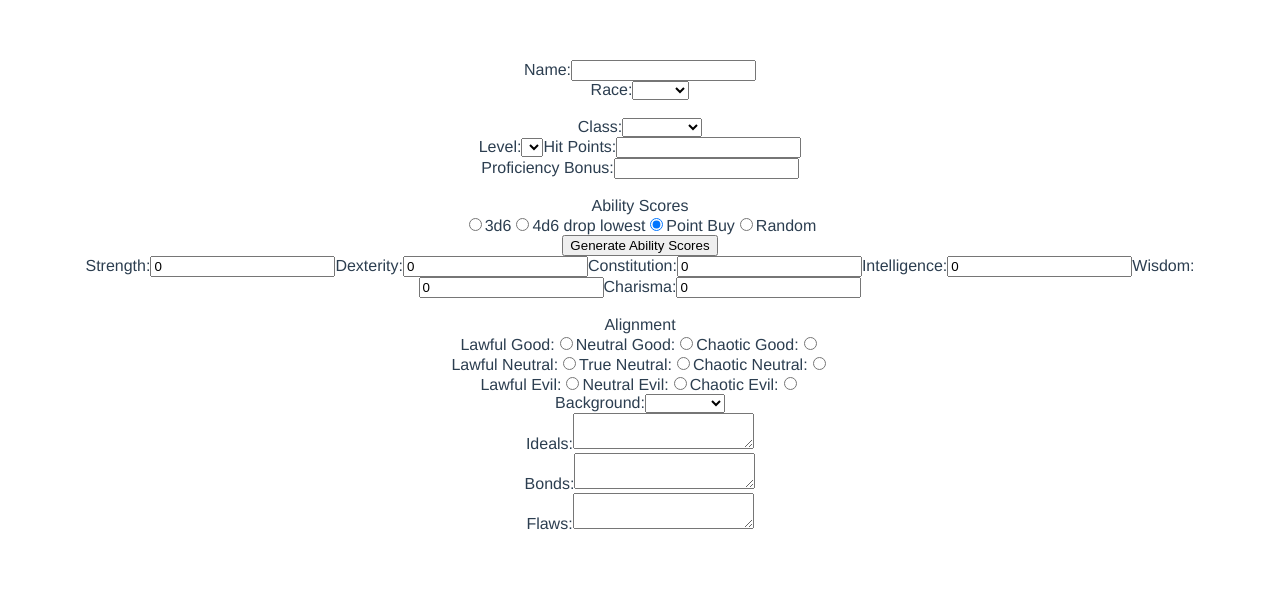
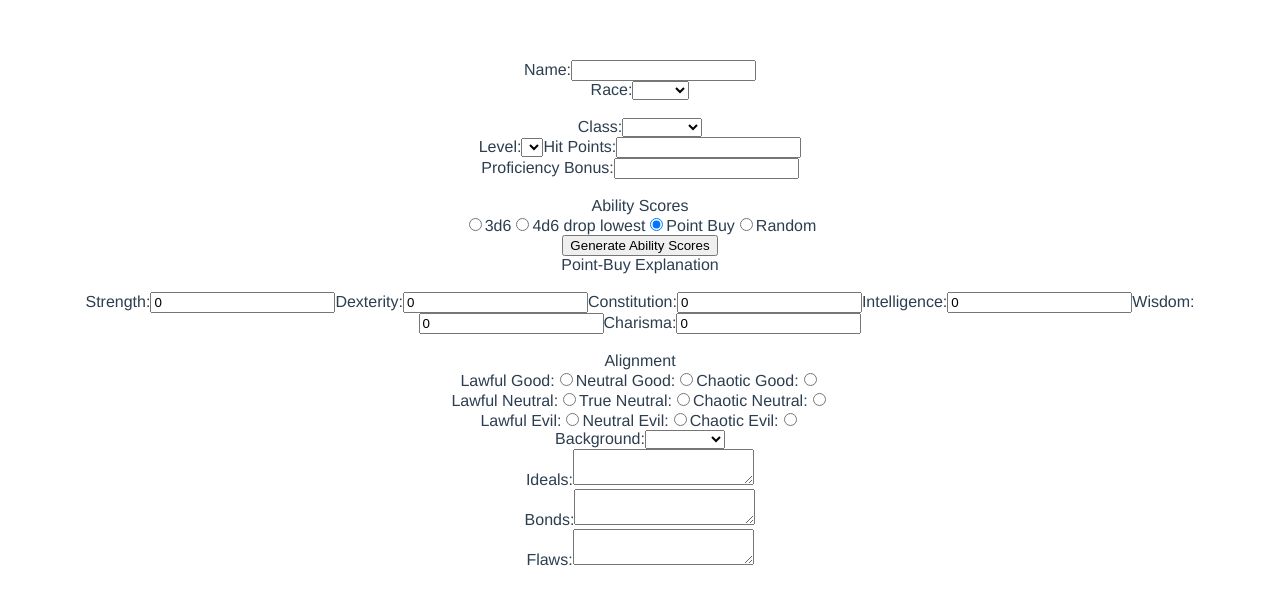
Before and after one commit to SurSouthside/Py_5E_Character_Creator, a Vue app in the folder charcreate-client/: page / in a window 1280 px wide. Both pictures are taken after a click on the radio button "Point Buy". Shown: the top 604 px of the page. Built offline with nearby package versions, Linux system fonts and the light colour scheme.

Commit message:
Start building point-buy explanation section

```diff
--- a/charcreate-client/src/components/AbilityScores.vue
+++ b/charcreate-client/src/components/AbilityScores.vue
@@ -12,7 +12,8 @@
     <br/>
     <button @click="generateAbilityScores(); generateAbilityScore()">Generate Ability Scores</button>
     <br/>
-    <!--TODO: Show point buy explanation when point_buy radio selected-->
+    <div v-if="abilityGenType === 'point_buy'">Point-Buy Explanation</div>
+    <br/>
     <!--TODO: Disable 'Generate Ability Scores' button when point_buy radio selected?-->
     <label for="charcreate_str">Strength:</label>
     <input type="text" id="charcreate_str" v-model="strScore"/>
@@ -129,7 +130,7 @@ export default {
           }
           break;
          case '4d6':
-          alert("4d6");
+          //alert("4d6");
 
           //STR
           for(let i = 0; i < 4; i++) {
@@ -239,7 +240,7 @@ export default {
           this.chaScore = 8;
           break;
          case 'random':
-          alert("random");
+          //alert("random");
           this.strScore = Math.floor(Math.random() * (this.randomMax - this.randomMin) + this.randomMin);
           this.dexScore = Math.floor(Math.random() * (this.randomMax - this.randomMin) + this.randomMin);
           this.conScore = Math.floor(Math.random() * (this.randomMax - this.randomMin) + this.randomMin);
```
